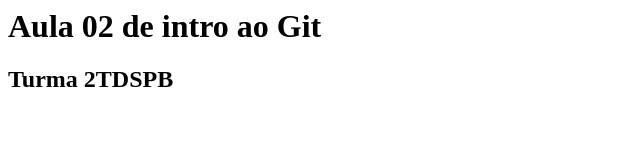
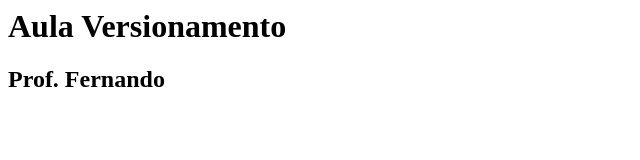
Before and after one commit to TalytaBP/Aula02-Mobile, a plain HTML site: page index.html in a window 1280 px wide. Shown: the whole page, without its empty margins (0-640 px from the left). Drawn offline with Linux system fonts and the light colour scheme.

Commit message:
Adição do arq sobre, e modif arq index

```diff
--- a/index.html
+++ b/index.html
@@ -3,7 +3,7 @@
   <title>Aula 02 - PB </title>
  </heade>
  <body>
-  <h1> Aula 02 de intro ao Git </h1>
-  <h2> Turma 2TDSPB </h2>
+  <h1> Aula Versionamento </h1>
+  <h2> Prof. Fernando </h2>
  </body>
 <html>
```
Also changed, not shown: sobre.html (added, +1 -0 lines).
